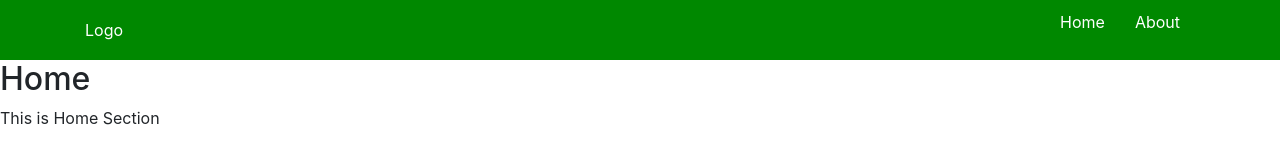
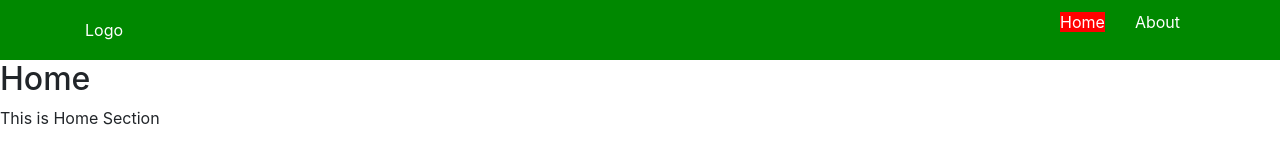
Before and after one commit to bilal07/myapp, a React (Create React App) app: page / in a window 1280 px wide. Shown: the top 160 px of the page. Built offline with nearby package versions, Linux system fonts and the light colour scheme.

Commit message:
Prevent reload using NavLink

```diff
--- a/src/components/Nav.js
+++ b/src/components/Nav.js
@@ -1,5 +1,5 @@
 import React, { Component } from 'react';
-
+import { Link , NavLink } from 'react-router-dom';
 
 const Nav = () => {
     return (
@@ -7,8 +7,8 @@ const Nav = () => {
             <div className="container">
                 <a href="#" className="logo">Logo</a>
                 <ul>
-                    <a href="/">Home</a>
-                    <a href="/about">About</a>
+                    <NavLink exact to="/">Home</NavLink>
+                    <NavLink to="/about">About</NavLink>
                 </ul>
             </div>
         </div>
--- a/src/index.css
+++ b/src/index.css
@@ -44,3 +44,7 @@ ul a {
   color: #fff;
   margin: 0 15px;
 }
+
+.active {
+  background: #f00;
+}
```
Also changed, not shown: 1 other file (tests, documents, lock files or other folders).
